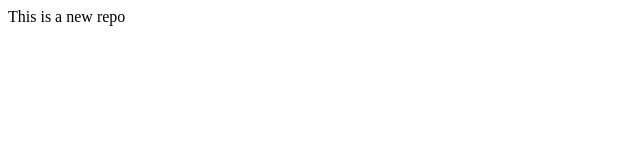
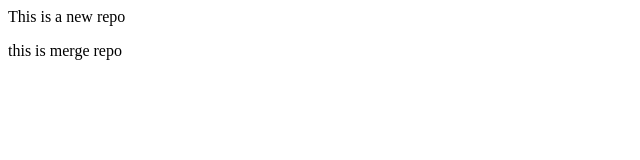
Before and after one commit to truptiruikar/LocalRepo, a plain HTML site: page index.html in a window 1280 px wide. Shown: the whole page, without its empty margins (0-640 px from the left). Drawn offline with Linux system fonts and the light colour scheme.

Commit message:
add merge repo in main

```diff
--- a/index.html
+++ b/index.html
@@ -1 +1,2 @@
 <p>This is a new repo</p>
+<p>this is merge repo</p>
```
